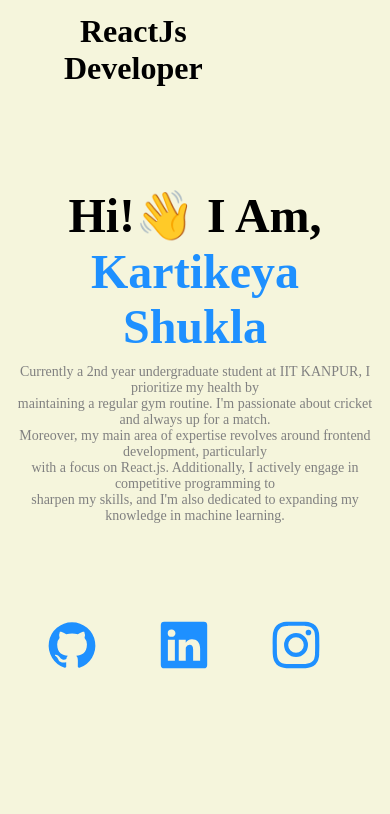
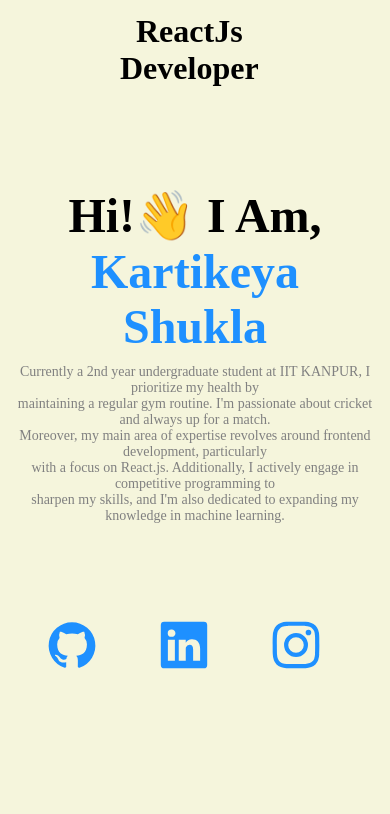
Before and after one commit to kartik3yaS/portfolio-web, a React (Create React App) app: page / in a window 390 px wide. Shown: the top 814 px of the page. Built offline with nearby package versions, Linux system fonts and the light colour scheme.

Commit message:
deployed website

```diff
--- a/src/components/NavBar/NavBar.css
+++ b/src/components/NavBar/NavBar.css
@@ -70,4 +70,7 @@
     .n-button {
         display: none;
     }
+    .n-left {
+        margin-left: 3.5rem;
+    }
 }
--- a/src/components/Skills/Skills.css
+++ b/src/components/Skills/Skills.css
@@ -93,6 +93,6 @@
         justify-content: start;
         transform: scale(0.8);
         /* position: static; */
-        left: 5rem;
+        left: 2rem;
     }
 }
```
